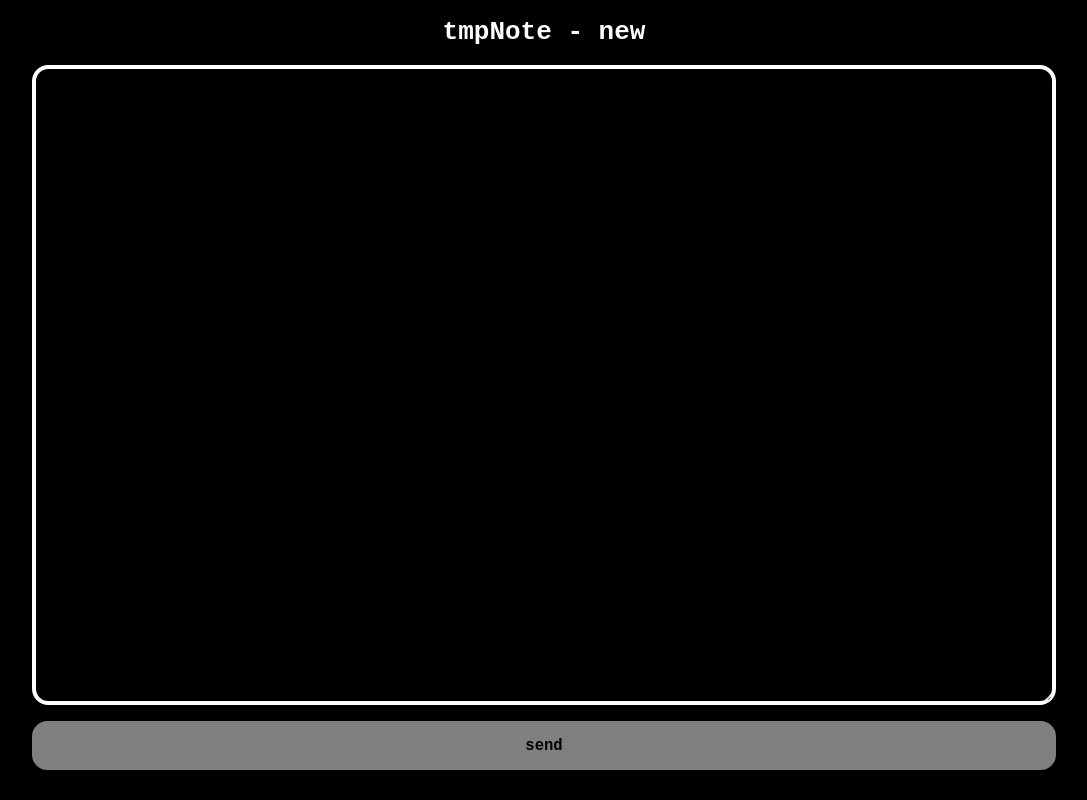
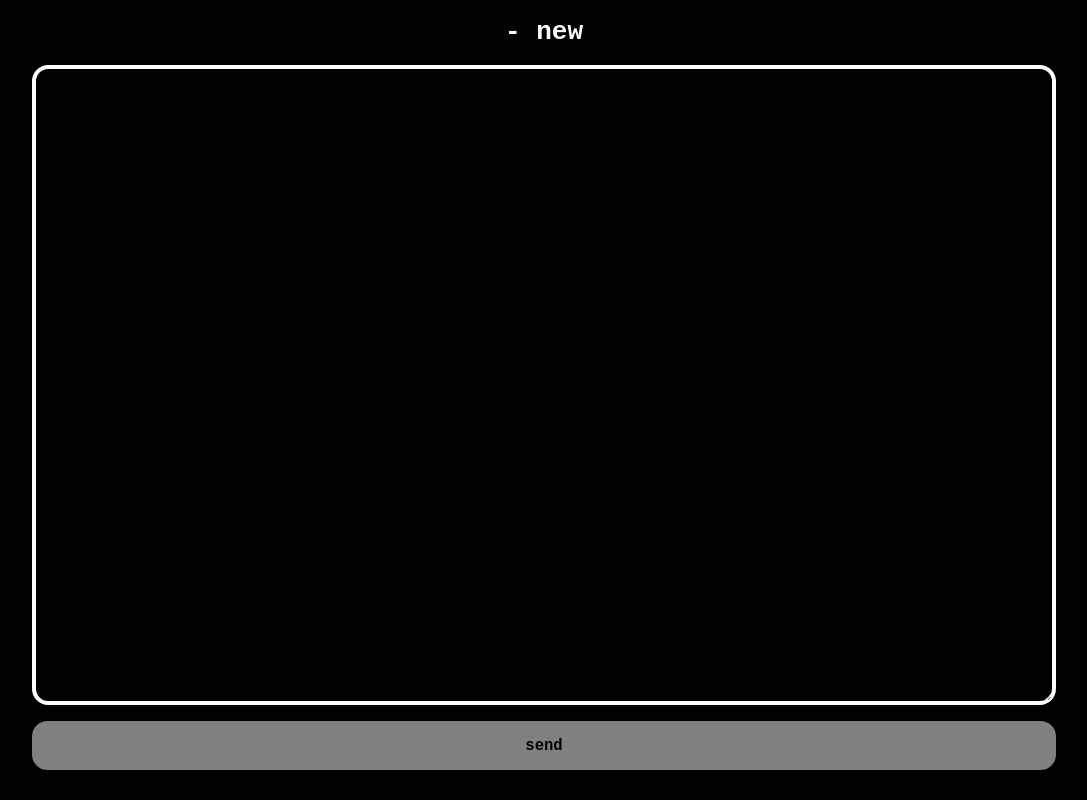
Before and after one commit to Supraboy981322/tmpNote, a plain HTML site: page web/new_note.html in a window 1280 px wide. Shown: the whole page, without its empty margins (96-1183 px from the left). Drawn offline with Linux system fonts and the light colour scheme.

```diff
--- a/web/new_note.html
+++ b/web/new_note.html
@@ -50,7 +50,7 @@
   </head>
   <body>
     <div>
-      <h1>tmpNote - new</h1>
+      <h1><!-- server name --> - new</h1>
       <div class="resText" hidden>
         <h2>note created</h2>
         <p>below is the id</p>
```
Also changed, not shown: web/view_note.html (+1 -1 lines), 2 other files.
